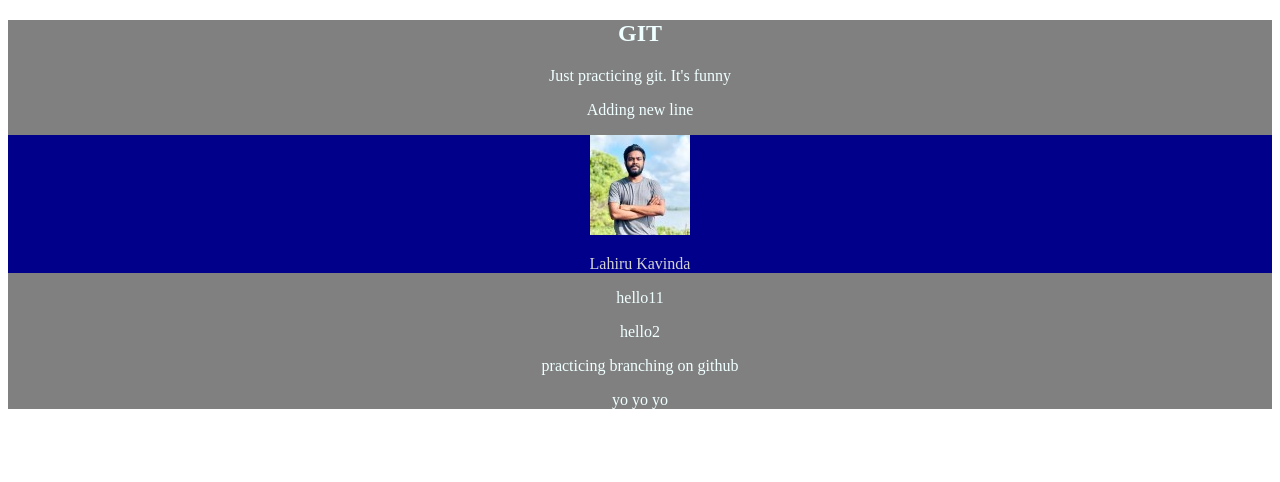
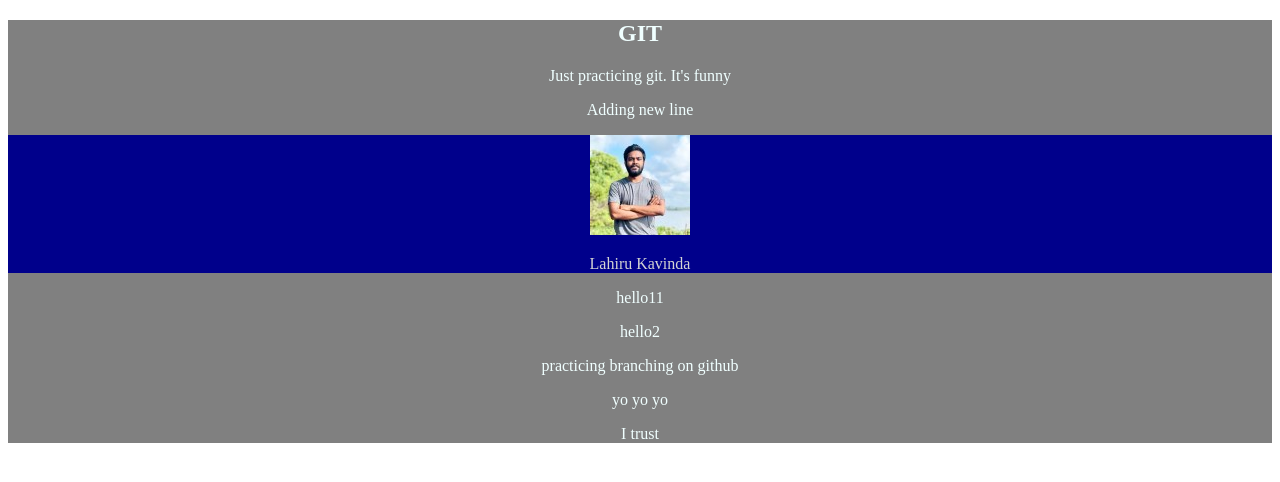
Before and after one commit to Lahiru-123/hello-world, a plain HTML site: page index.html in a window 1280 px wide. Drawn offline with Linux system fonts and the light colour scheme.

Commit message:
update_4 index.html

```diff
--- a/index.html
+++ b/index.html
@@ -29,6 +29,7 @@
            <p>hello2</p>
            <p>practicing branching on github</p>
             <p>yo yo yo</p>
+            <p>I trust</p>
         </div>
 
     </body>
```
